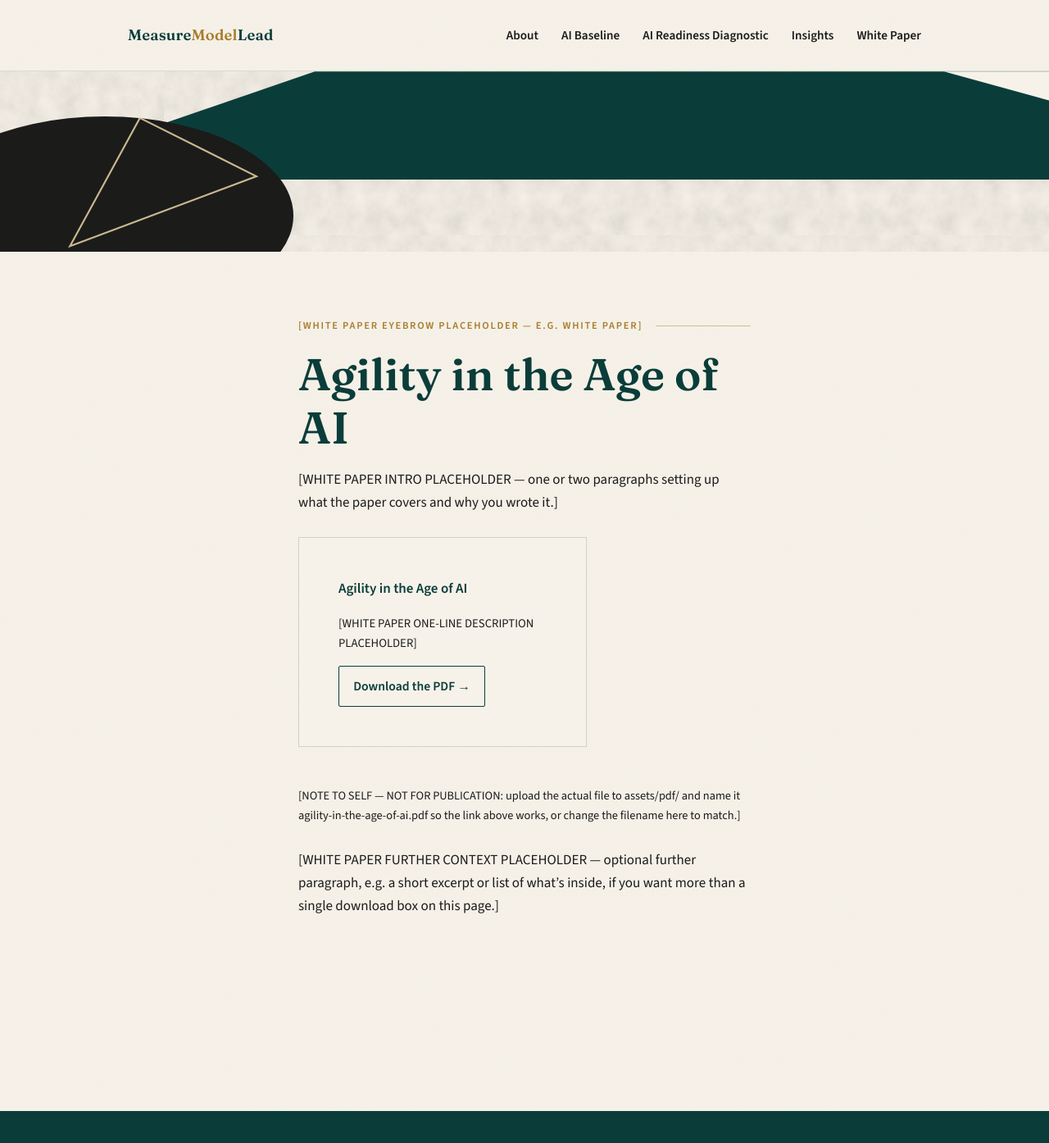
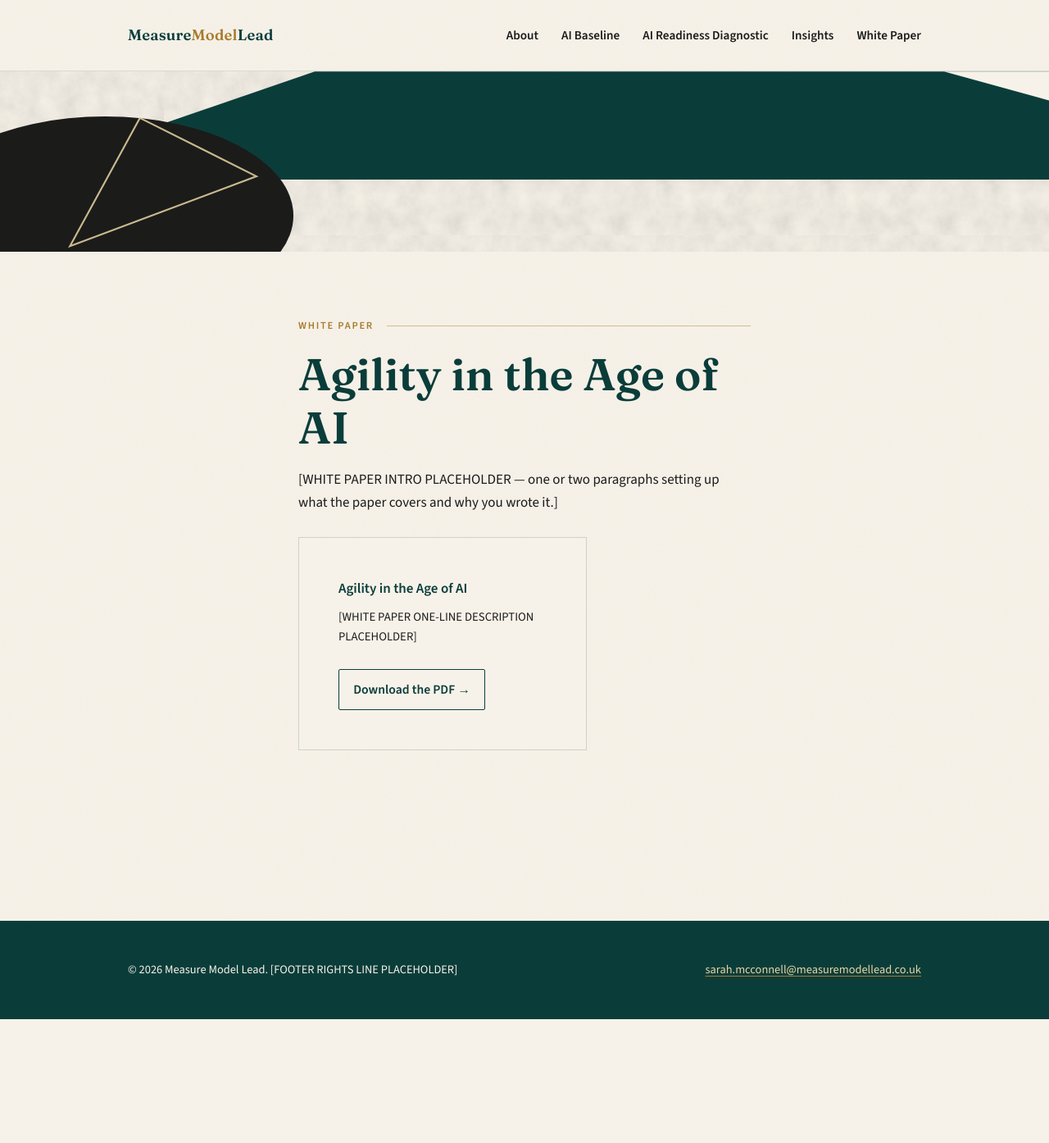
Before and after one commit to SarahMcConnellMML/SarahMcConnellMML, a Jekyll site: the page built from white-paper.md, in a window 1280 px wide and 1400 px high. Shown: the top 1394 px of the window at 82% size. Built offline with Jekyll 4.4.1, drawn with Linux system fonts in a browser that asks for light colours; some of the changed text lies outside the part shown.

Commit message:
Add files via upload

```diff
--- a/_config.yml
+++ b/_config.yml
@@ -1,13 +1,9 @@
 title: Measure Model Lead
-tagline: "[SITE TAGLINE PLACEHOLDER]"
-description: "[SITE META DESCRIPTION PLACEHOLDER - one or two sentences, used by search engines and link previews]"
+description: "MML diagnoses why AI initiatives stall — operating model, governance, data quality, decision rights and leadership — before any transformation work begins."
 url: "https://measuremodellead.co.uk"
 baseurl: ""
-
-# Used in the footer and in page titles. Replace with whatever you'd like
-# to appear in the browser tab, e.g. "Measure Model Lead | AI Readiness for Organisations"
-author: "[YOUR NAME PLACEHOLDER]"
-contact_email: "[CONTACT EMAIL PLACEHOLDER]"
+author: "Sarah McConnell"
+contact_email: "sarah.mcconnell@measuremodellead.co.uk"
 
 markdown: kramdown
 kramdown:
@@ -16,16 +12,10 @@ kramdown:
 
 permalink: /blog/:title/
 
-# These three plugins are all on GitHub's approved list, so GitHub Pages
-# will build them automatically. You don't need to install anything.
 plugins:
   - jekyll-feed
   - jekyll-seo-tag
   - jekyll-sitemap
-
-collections:
-  posts:
-    output: true
 
 defaults:
   - scope:
@@ -38,8 +28,6 @@ defaults:
     values:
       layout: "page"
 
-# Files in this list are kept in the project for your own reference but
-# will not be turned into pages on the live site.
 exclude:
   - SETUP-GUIDE.md
   - README.md
--- a/white-paper.md
+++ b/white-paper.md
@@ -2,22 +2,15 @@
 layout: page
 permalink: /white-paper/
 title: "Agility in the Age of AI"
-eyebrow: "[WHITE PAPER EYEBROW PLACEHOLDER — e.g. WHITE PAPER]"
-description: "[WHITE PAPER META DESCRIPTION PLACEHOLDER]"
+eyebrow: "White Paper"
+description: "The white paper behind the MML diagnostic framework."
 banner_include: banner-paper.html
 ---
 
 [WHITE PAPER INTRO PLACEHOLDER — one or two paragraphs setting up what the paper covers and why you wrote it.]
 
 <div class="paper-cover">
-  <p style="margin-bottom: var(--space-2); font-weight: 600; color: var(--ink-teal);">Agility in the Age of AI</p>
-  <p style="margin-bottom: var(--space-2); font-size: 0.92rem;">[WHITE PAPER ONE-LINE DESCRIPTION PLACEHOLDER]</p>
+  <p style="font-weight:600; color:var(--ink-teal); margin-bottom:0.5rem;">Agility in the Age of AI</p>
+  <p style="font-size:0.92rem;">[WHITE PAPER ONE-LINE DESCRIPTION PLACEHOLDER]</p>
   <a class="action" href="{{ '/assets/pdf/agility-in-the-age-of-ai.pdf' | relative_url }}">Download the PDF →</a>
 </div>
-
-<p style="margin-top: var(--space-4); font-size: 0.9rem; color: var(--charcoal);">
-[NOTE TO SELF — NOT FOR PUBLICATION: upload the actual file to assets/pdf/ and name it
-agility-in-the-age-of-ai.pdf so the link above works, or change the filename here to match.]
-</p>
-
-[WHITE PAPER FURTHER CONTEXT PLACEHOLDER — optional further paragraph, e.g. a short excerpt or list of what's inside, if you want more than a single download box on this page.]
```
Also changed, not shown: 404.md (+1 -4 lines), about.md (+2 -2 lines), index.md (+15 -9 lines), README.md.
